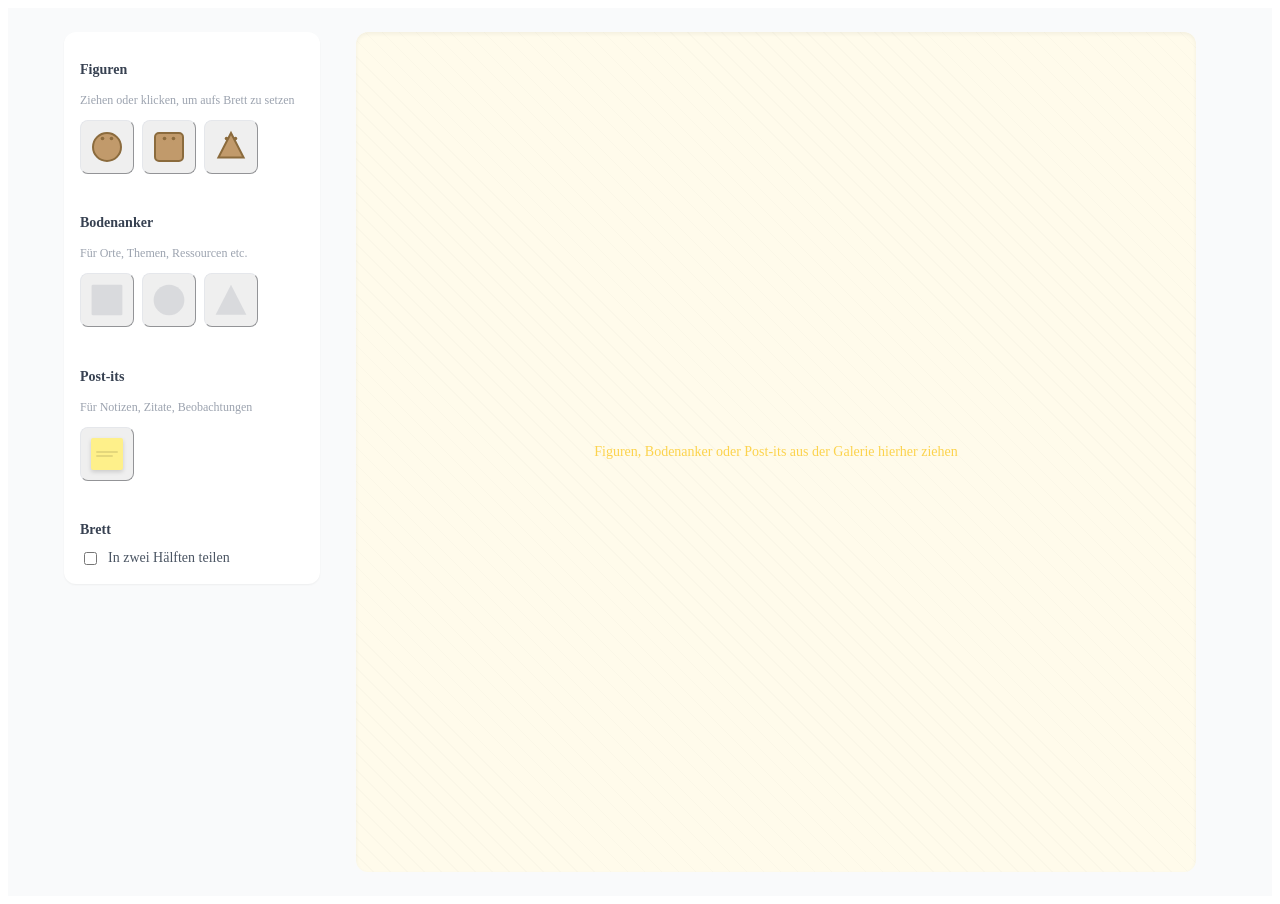
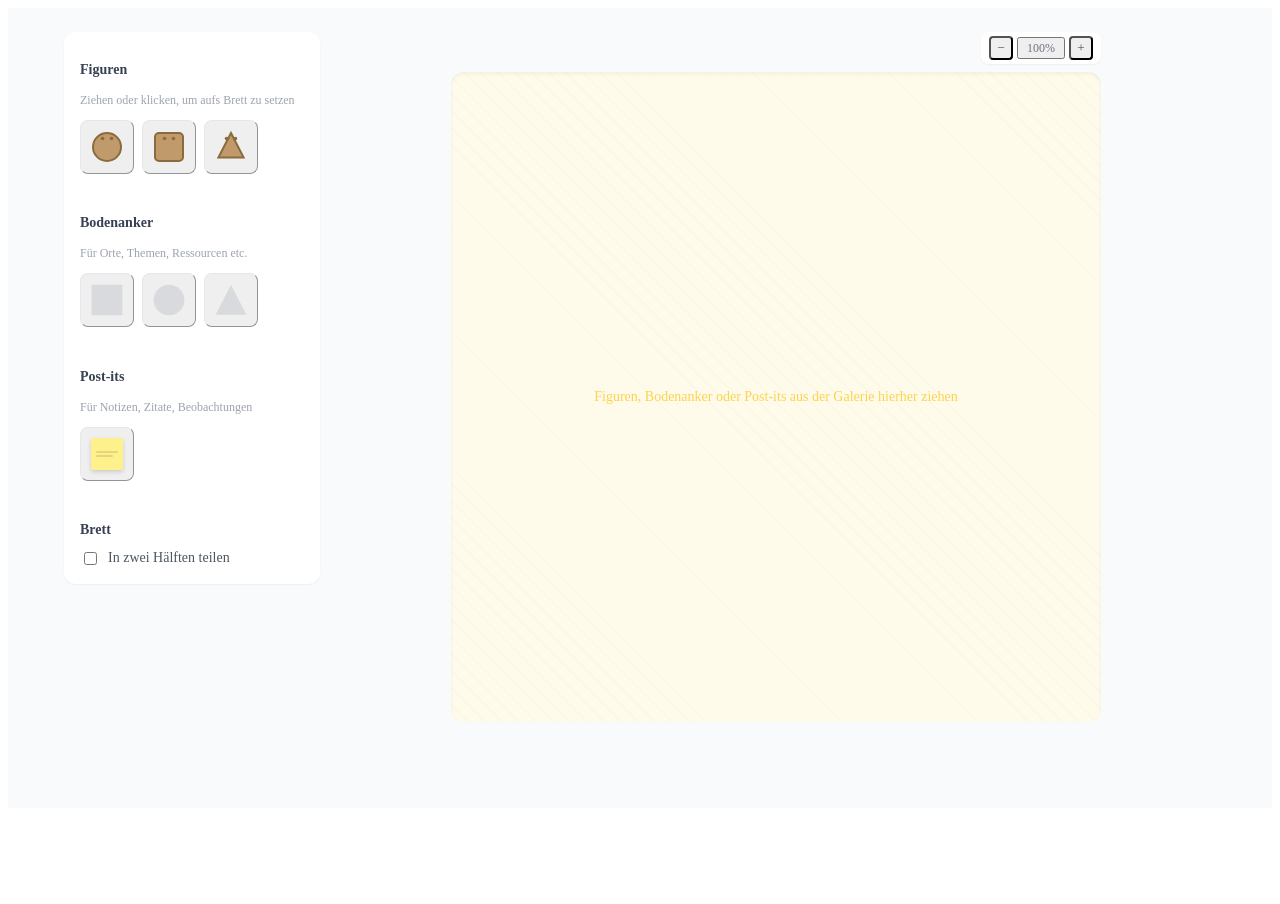
Before and after one commit to arothe161/andreasrothe, a React (Vite) app in the folder app-src/: page / in a window 1280 px wide. After the commit the page ends 816 px from the top, so only its background shows below. Built offline with nearby package versions, Linux system fonts and the light colour scheme.

Commit message:
added zoom

```diff
--- a/app-src/src/Systembrett.tsx
+++ b/app-src/src/Systembrett.tsx
@@ -1,22 +1,21 @@
 import React, { useCallback, useEffect, useRef, useState } from "react";
 
 /**
- * Virtuelles Systembrett – Prototyp-Komponente (v7)
+ * Virtuelles Systembrett – Prototyp-Komponente (v8)
  * ---------------------------------------------------
- * Änderungen gegenüber v6:
- * 1. Galerie und Konfigurationsfenster teilen sich jetzt dieselbe Spalte
- *    und werden nie gleichzeitig angezeigt: Ist eine Figur/ein Anker/ein
- *    Post-it ausgewählt, ersetzt das passende Panel die Galerie komplett.
- *    Schließt man das Panel, kommt die Galerie automatisch zurück.
- * 2. Bodenanker (und Post-its) werden nicht mehr über ihren Mittelpunkt
- *    positioniert/gezogen, sondern über die linke obere Ecke. Beim
- *    Pointer-Down wird der Versatz zwischen Klickpunkt und aktueller
- *    Ecke gemerkt, damit das Element beim Ziehen nicht unter den Cursor
- *    "springt".
- * 3. Neue Elementklasse "Post-it": beschriftbare, gelbe (oder farbige)
- *    Notizzettel, frei platzier- und größenveränderbar, direkt auf dem
- *    Zettel beschriftbar (Mehrzeilen-Text, Doppelklick zum Bearbeiten).
- *    Ebenenreihenfolge bleibt: Board → Bodenanker → Post-its → Figuren.
+ * Änderungen gegenüber v7:
+ * 1. Zoom-Funktion für das Brett: +/- Buttons und Prozentanzeige über dem
+ *    Brett skalieren die maximale Board-Breite zwischen 50% und 150% der
+ *    neuen Standardgröße (650px). Der Zoom verändert direkt die tatsächliche
+ *    Pixel-Breite des Board-Containers (nicht CSS-transform), damit der
+ *    ResizeObserver weiterhin korrekte Werte liefert und Drag/Resize/Rotation
+ *    exakt bleiben. Dadurch ragt das Brett auf normalen Bildschirmen nicht
+ *    mehr unten aus dem sichtbaren Bereich.
+ * 2. Responsives Layout: Ab der Tailwind-"lg"-Breakpoint (≥1024px) stehen
+ *    Galerie/Konfigurationsfenster und Brett nebeneinander wie bisher.
+ *    Darunter (Tablet/Mobile) wird auf eine vertikale Anordnung umgeschaltet:
+ *    Brett zuerst (oben), Galerie/Konfigurationsfenster darunter – über
+ *    Flex-Direction-Wechsel und "order"-Utilities gelöst.
  *
  * Abhängigkeiten: nur React + Tailwind CSS (keine externen Libraries nötig)
  */
@@ -48,7 +47,7 @@ interface Anchor {
   shape: AnchorShape;
   label: string;
   x: number; // % relativ zur Board-Breite (linke obere Ecke)
-  y: number; // % relativ zur Board-Höhe (linke obere Ecke)
+  y: number;
   widthPct: number;
   heightPct: number;
   color: AnchorColorKey;
@@ -64,8 +63,6 @@ interface Note {
   heightPct: number;
   color: NoteColorKey;
 }
-
-type BoardItem = Figure | Anchor | Note;
 
 // ---------- Konstanten ----------
 
@@ -119,8 +116,14 @@ const ANCHOR_SHAPE_LABELS: Record<AnchorShape, string> = {
   triangle: "Bodenanker (Dreieck)",
 };
 
-const BOARD_MAX_PX = 840;
-const PANEL_WIDTH = "w-64";
+// Zoom-Konfiguration: Standardgröße 650px, Bereich 50%-150% in 10%-Schritten
+const BOARD_BASE_PX = 650;
+const ZOOM_MIN = 0.5;
+const ZOOM_MAX = 1.5;
+const ZOOM_STEP = 0.1;
+const ZOOM_DEFAULT = 1;
+
+const PANEL_WIDTH = "w-64"; // einheitliche Breite für Galerie + Konfigurationsfenster (Desktop)
 
 let idCounter = 0;
 const nextId = (prefix: string) => `${prefix}-${Date.now()}-${idCounter++}`;
@@ -268,7 +271,6 @@ const AnchorPreviewSvg: React.FC<{ shape: AnchorShape; color: AnchorColorKey; si
   </div>
 );
 
-// Kleine Post-it-Vorschau für die Galerie
 const NotePreview: React.FC<{ color: NoteColorKey; size: number }> = ({ color, size }) => (
   <div
     style={{
@@ -283,6 +285,43 @@ const NotePreview: React.FC<{ color: NoteColorKey; size: number }> = ({ color, s
       <div className="h-0.5 bg-black/10 rounded" />
       <div className="h-0.5 bg-black/10 rounded w-4/5" />
     </div>
+  </div>
+);
+
+// ---------- Zoom-Kontrolle ----------
+
+interface ZoomControlProps {
+  zoom: number;
+  onZoomIn: () => void;
+  onZoomOut: () => void;
+  onReset: () => void;
+}
+
+const ZoomControl: React.FC<ZoomControlProps> = ({ zoom, onZoomIn, onZoomOut, onReset }) => (
+  <div className="flex items-center gap-1 bg-white border border-gray-200 rounded-lg shadow-sm px-2 py-1">
+    <button
+      onClick={onZoomOut}
+      disabled={zoom <= ZOOM_MIN + 1e-9}
+      title="Verkleinern"
+      className="w-6 h-6 flex items-center justify-center rounded text-gray-600 hover:bg-gray-100 disabled:opacity-30 disabled:hover:bg-transparent"
+    >
+      −
+    </button>
+    <button
+      onClick={onReset}
+      title="Zoom zurücksetzen (100%)"
+      className="text-xs text-gray-500 w-12 text-center hover:text-gray-800"
+    >
+      {Math.round(zoom * 100)}%
+    </button>
+    <button
+      onClick={onZoomIn}
+      disabled={zoom >= ZOOM_MAX - 1e-9}
+      title="Vergrößern"
+      className="w-6 h-6 flex items-center justify-center rounded text-gray-600 hover:bg-gray-100 disabled:opacity-30 disabled:hover:bg-transparent"
+    >
+      +
+    </button>
   </div>
 );
 
@@ -309,7 +348,7 @@ const Gallery: React.FC<GalleryProps> = ({
   const anchorTemplates: AnchorShape[] = ["rect", "circle", "triangle"];
 
   return (
-    <div className={`${PANEL_WIDTH} shrink-0 bg-white border border-gray-200 rounded-xl p-4 flex flex-col gap-4 shadow-sm`}>
+    <div className="w-full lg:w-64 shrink-0 bg-white border border-gray-200 rounded-xl p-4 flex flex-col gap-4 shadow-sm">
       <div>
         <h2 className="text-sm font-semibold text-gray-700 mb-1">Figuren</h2>
         <p className="text-xs text-gray-400 mb-3">Ziehen oder klicken, um aufs Brett zu setzen</p>
@@ -386,7 +425,7 @@ interface FigurePanelProps {
 
 const FigurePanel: React.FC<FigurePanelProps> = ({ figure, onChange, onDelete, onClose }) => {
   return (
-    <div className={`${PANEL_WIDTH} shrink-0 bg-white border border-gray-200 rounded-xl p-4 flex flex-col gap-4 shadow-sm`}>
+    <div className="w-full lg:w-64 shrink-0 bg-white border border-gray-200 rounded-xl p-4 flex flex-col gap-4 shadow-sm">
       <div className="flex items-center justify-between">
         <h2 className="text-sm font-semibold text-gray-700">Figur</h2>
         <button onClick={onClose} className="text-gray-400 hover:text-gray-600 text-xs">
@@ -469,7 +508,7 @@ interface AnchorPanelProps {
 
 const AnchorPanel: React.FC<AnchorPanelProps> = ({ anchor, onChange, onDelete, onClose }) => {
   return (
-    <div className={`${PANEL_WIDTH} shrink-0 bg-white border border-gray-200 rounded-xl p-4 flex flex-col gap-4 shadow-sm`}>
+    <div className="w-full lg:w-64 shrink-0 bg-white border border-gray-200 rounded-xl p-4 flex flex-col gap-4 shadow-sm">
       <div className="flex items-center justify-between">
         <h2 className="text-sm font-semibold text-gray-700">Bodenanker</h2>
         <button onClick={onClose} className="text-gray-400 hover:text-gray-600 text-xs">
@@ -533,7 +572,7 @@ interface NotePanelProps {
 
 const NotePanel: React.FC<NotePanelProps> = ({ note, onChange, onDelete, onClose }) => {
   return (
-    <div className={`${PANEL_WIDTH} shrink-0 bg-white border border-gray-200 rounded-xl p-4 flex flex-col gap-4 shadow-sm`}>
+    <div className="w-full lg:w-64 shrink-0 bg-white border border-gray-200 rounded-xl p-4 flex flex-col gap-4 shadow-sm">
       <div className="flex items-center justify-between">
         <h2 className="text-sm font-semibold text-gray-700">Post-it</h2>
         <button onClick={onClose} className="text-gray-400 hover:text-gray-600 text-xs">
@@ -590,7 +629,7 @@ const NotePanel: React.FC<NotePanelProps> = ({ note, onChange, onDelete, onClose
   );
 };
 
-// ---------- Figur auf dem Brett (zentrumsbasiert, unverändert) ----------
+// ---------- Figur auf dem Brett (zentrumsbasiert) ----------
 
 interface BoardFigureProps {
   figure: Figure;
@@ -771,11 +810,7 @@ const BoardFigure: React.FC<BoardFigureProps> = ({
   );
 };
 
-// ---------- Generischer Hook: Ecken-basiertes Ziehen + Resize ----------
-// Wird von Bodenankern und Post-its geteilt. Fixpunkt beim Ziehen ist die
-// linke obere Ecke: der Versatz zwischen Klickpunkt und aktueller Ecke wird
-// beim Pointer-Down gemerkt und während des gesamten Zugs konstant gehalten,
-// damit das Element nicht unter den Cursor springt.
+// ---------- Generischer Hook: Ecken-basiertes Ziehen ----------
 
 function useCornerDrag(
   x: number,
@@ -817,7 +852,7 @@ function useCornerDrag(
   return { dragging, handlePointerDown, handlePointerMove, handlePointerUp };
 }
 
-// ---------- Bodenanker auf dem Brett (Ecke = Fixpunkt) ----------
+// ---------- Bodenanker auf dem Brett ----------
 
 interface BoardAnchorProps {
   anchor: Anchor;
@@ -911,7 +946,7 @@ const BoardAnchor: React.FC<BoardAnchorProps> = ({ anchor, isSelected, onSelect,
   );
 };
 
-// ---------- Post-it auf dem Brett (Ecke = Fixpunkt, direkt beschriftbar) ----------
+// ---------- Post-it auf dem Brett ----------
 
 interface BoardNoteProps {
   note: Note;
@@ -1034,6 +1069,7 @@ const Systembrett: React.FC = () => {
   const [notes, setNotes] = useState<Note[]>([]);
   const [selected, setSelected] = useState<Selectable>(null);
   const [splitBoard, setSplitBoard] = useState(false);
+  const [zoom, setZoom] = useState(ZOOM_DEFAULT);
   const draggedTemplateRef = useRef<{ kind: "figure" | "anchor" | "note"; value?: ShapeType | AnchorShape } | null>(null);
 
   const { ref: boardRef, size: boardSizePx } = useElementSize<HTMLDivElement>();
@@ -1208,53 +1244,31 @@ const Systembrett: React.FC = () => {
     if (selected?.id === id) setSelected(null);
   };
 
+  const handleZoomIn = () => setZoom((z) => Math.min(ZOOM_MAX, Math.round((z + ZOOM_STEP) * 100) / 100));
+  const handleZoomOut = () => setZoom((z) => Math.max(ZOOM_MIN, Math.round((z - ZOOM_STEP) * 100) / 100));
+  const handleZoomReset = () => setZoom(ZOOM_DEFAULT);
+
   const hasSelection = selected !== null;
+  const boardMaxPx = Math.round(BOARD_BASE_PX * zoom);
 
   return (
-    <div className="w-full min-h-screen bg-gray-50 p-6 flex justify-center">
-      <div className="flex gap-4 items-start max-w-6xl w-full">
-        {/* Linke Spalte: entweder Galerie ODER Konfigurationsfenster —
-            nie beides gleichzeitig, da der Nutzer sie nicht parallel braucht. */}
-        <div className={`${PANEL_WIDTH} shrink-0`}>
-          {!hasSelection && (
-            <Gallery
-              onAddFigure={handleAddFigureFromSidebar}
-              onAddAnchor={handleAddAnchorFromSidebar}
-              onAddNote={handleAddNoteFromSidebar}
-              onDragStartTemplate={handleTemplateDragStart}
-              splitBoard={splitBoard}
-              onToggleSplit={() => setSplitBoard((s) => !s)}
-            />
-          )}
+    <div className="w-full min-h-screen bg-gray-50 p-4 sm:p-6 flex justify-center">
+      {/*
+        Responsive Grundlayout:
+        - Mobil/Tablet (< lg): flex-col, Brett zuerst (order-1), Galerie/Panel
+          danach (order-2) — erreicht über die Reihenfolge im DOM plus
+          "flex-col-reverse" wäre eine Alternative, hier stattdessen explizite
+          Order-Klassen für Klarheit.
+        - Ab lg (≥1024px): flex-row wie bisher, Galerie/Panel links, Brett
+          rechts, ursprüngliche DOM-Reihenfolge zählt (order wird zurückgesetzt).
+      */}
+      <div className="flex flex-col lg:flex-row gap-4 items-center lg:items-start max-w-6xl w-full">
+        {/* Arbeitsfläche: steht auf Mobile ZUERST (order-1), auf Desktop rechts (lg:order-2) */}
+        <div className="order-1 lg:order-2 w-full flex flex-col items-center gap-2">
+          <div style={{ width: "100%", maxWidth: `${boardMaxPx}px` }} className="flex justify-end">
+            <ZoomControl zoom={zoom} onZoomIn={handleZoomIn} onZoomOut={handleZoomOut} onReset={handleZoomReset} />
+          </div>
 
-          {selectedFigure && (
-            <FigurePanel
-              figure={selectedFigure}
-              onChange={handleUpdateFigure}
-              onDelete={handleDeleteFigure}
-              onClose={() => setSelected(null)}
-            />
-          )}
-          {selectedAnchor && (
-            <AnchorPanel
-              anchor={selectedAnchor}
-              onChange={handleUpdateAnchor}
-              onDelete={handleDeleteAnchor}
-              onClose={() => setSelected(null)}
-            />
-          )}
-          {selectedNote && (
-            <NotePanel
-              note={selectedNote}
-              onChange={handleUpdateNote}
-              onDelete={handleDeleteNote}
-              onClose={() => setSelected(null)}
-            />
-          )}
-        </div>
-
-        {/* Arbeitsfläche */}
-        <div className="flex-1 min-w-0 flex justify-center">
           <div
             ref={boardRef}
             onDragOver={handleBoardDragOver}
@@ -1262,7 +1276,7 @@ const Systembrett: React.FC = () => {
             onClick={() => setSelected(null)}
             className="relative w-full rounded-xl bg-amber-50 border-2 border-amber-200 shadow-inner overflow-hidden"
             style={{
-              maxWidth: `${BOARD_MAX_PX}px`,
+              maxWidth: `${boardMaxPx}px`,
               aspectRatio: "1 / 1",
               backgroundImage:
                 "repeating-linear-gradient(45deg, rgba(0,0,0,0.015) 0px, rgba(0,0,0,0.015) 1px, transparent 1px, transparent 12px)",
@@ -1318,6 +1332,45 @@ const Systembrett: React.FC = () => {
             ))}
           </div>
         </div>
+
+        {/* Galerie/Konfigurationsfenster: auf Mobile darunter (order-2), auf Desktop links (lg:order-1) */}
+        <div className="order-2 lg:order-1 w-full lg:w-64 shrink-0">
+          {!hasSelection && (
+            <Gallery
+              onAddFigure={handleAddFigureFromSidebar}
+              onAddAnchor={handleAddAnchorFromSidebar}
+              onAddNote={handleAddNoteFromSidebar}
+              onDragStartTemplate={handleTemplateDragStart}
+              splitBoard={splitBoard}
+              onToggleSplit={() => setSplitBoard((s) => !s)}
+            />
+          )}
+
+          {selectedFigure && (
+            <FigurePanel
+              figure={selectedFigure}
+              onChange={handleUpdateFigure}
+              onDelete={handleDeleteFigure}
+              onClose={() => setSelected(null)}
+            />
+          )}
+          {selectedAnchor && (
+            <AnchorPanel
+              anchor={selectedAnchor}
+              onChange={handleUpdateAnchor}
+              onDelete={handleDeleteAnchor}
+              onClose={() => setSelected(null)}
+            />
+          )}
+          {selectedNote && (
+            <NotePanel
+              note={selectedNote}
+              onChange={handleUpdateNote}
+              onDelete={handleDeleteNote}
+              onClose={() => setSelected(null)}
+            />
+          )}
+        </div>
       </div>
     </div>
   );
```
Also changed, not shown: 1 other file (tests, documents, lock files or other folders).
